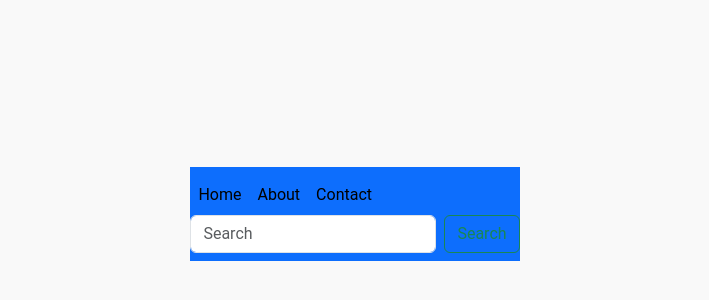
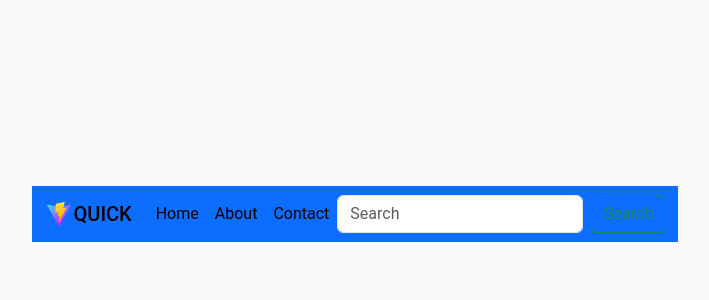
Before and after one commit to himanshukr01/zomoto, a React (Vite) app: page /navbar in a window 1280 px wide. Shown: the part 186-486 px from the top of the page, without its empty margins (285-994 px from the left). Built offline with nearby package versions, Linux system fonts and the light colour scheme.

Commit message:
second commit

```diff
--- a/src/components/Navbar.jsx
+++ b/src/components/Navbar.jsx
@@ -1,10 +1,19 @@
 import React from 'react'
 
 const Navbar = () => {
-  return (
-    <div className='navbar bg-primary navbar-expand-lg'>
-        <nav>
-        <ul class="navbar-nav me-auto mb-2 mb-lg-0">
+    return (
+        <div>
+            <nav class="navbar bg-primary navbar-expand-lg">
+                <div class="container-fluid ">
+                    <a class="navbar-brand" href="#">
+                        <img src="/vite.svg" alt="Logo" width="30" height="24" class="d-inline-block align-text-top" />
+                        QUICK
+                    </a>
+                    <button class="navbar-toggler" type="button" data-bs-toggle="collapse" data-bs-target="#navbarTogglerDemo01" aria-controls="navbarTogglerDemo01" aria-expanded="false" aria-label="Toggle navigation">
+                        <span class="navbar-toggler-icon"></span>
+                    </button>
+                    <div class="collapse navbar-collapse" id="navbarTogglerDemo01">
+                        <ul class="navbar-nav me-auto mb-2 mb-lg-0">
                             <li class="nav-item">
                                 <a class="nav-link active" aria-current="page" href="#">Home</a>
                             </li>
@@ -20,9 +29,11 @@ const Navbar = () => {
                             <input class="form-control me-2" type="search" placeholder="Search" aria-label="Search" />
                             <button class="btn btn-outline-success" type="submit">Search</button>
                         </form>
-        </nav>
-    </div>
-  )
+                    </div>
+                </div>
+            </nav>
+        </div>
+    )
 }
 
 export default Navbar
```
